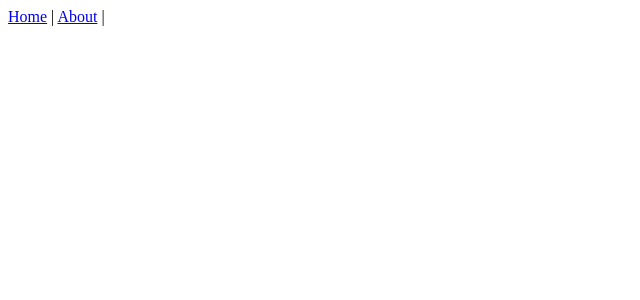
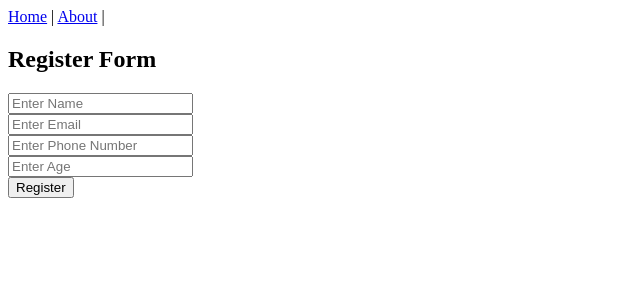
Before and after one commit to Akashraj2106/Feedback_Form-_Using_Mern_Stack, a React (Vite) app in the folder clint/: page /Register in a window 1280 px wide. Before the commit this address had no page. Shown: the top 300 px of the page, without its empty margins (0-640 px from the left). Built offline with nearby package versions, Linux system fonts and the light colour scheme.

Commit message:
first commit

```diff
--- a/clint/components/Home.jsx
+++ b/clint/components/Home.jsx
@@ -5,6 +5,8 @@ const Home = () => {
     <div>
       <h1>Welcome to home page</h1>
       <Link to="/form">T0 HERE TO FILL FEEDBACK FROM</Link> |{" "}
+     <Link to="/Register">T0 Register yourself</Link> |{" "}
+
     </div>
   )
 }
--- /dev/null
+++ b/clint/components/Register.jsx
@@ -0,0 +1,77 @@
+import React, { useState } from "react";
+import axios from "axios";
+
+const Register = () => {
+  const [formData, setFormData] = useState({
+    name: "",
+    Email: "",
+    Phoneno: "",
+    age: ""
+  });
+
+  const [status, setStatus] = useState("");
+
+  const handleChange = (e) => {
+    setFormData({ ...formData, [e.target.name]: e.target.value });
+  };
+
+  const handleSubmit = async (e) => {
+    e.preventDefault();
+    try {
+      await axios.post("http://localhost:5000/api/register", formData); // lowercase route
+      setStatus("Register confirmed ✅");
+      setFormData({ name: "", Email: "", Phoneno: "", age: "" });
+    } catch (err) {
+      setStatus("Error in register ❌");
+      console.error(err);
+    }
+  };
+
+  return (
+    <div>
+      <h2>Register Form</h2>
+      <form onSubmit={handleSubmit}>
+        <input
+          type="text"
+          name="name"
+          placeholder="Enter Name"
+          value={formData.name}
+          onChange={handleChange}
+          required
+        />
+        <br />
+        <input
+          type="email"
+          name="Email"
+          placeholder="Enter Email"
+          value={formData.Email}
+          onChange={handleChange}
+          required
+        />
+        <br />
+        <input
+          type="tel"
+          name="Phoneno"
+          placeholder="Enter Phone Number"
+          value={formData.Phoneno}
+          onChange={handleChange}
+          required
+        />
+        <br />
+        <input
+          type="number"
+          name="age"
+          placeholder="Enter Age"
+          value={formData.age || ""} // avoid React warning
+          onChange={handleChange}
+          required
+        />
+        <br />
+        <button type="submit">Register</button>
+      </form>
+      <p>{status}</p>
+    </div>
+  );
+};
+
+export default Register;
--- a/clint/src/App.jsx
+++ b/clint/src/App.jsx
@@ -5,7 +5,7 @@ import About from '../components/About';
 import Navbar from '../components/Navbar';
 import { BrowserRouter as Router, Routes, Route } from "react-router-dom";
 import axios from "axios";
-
+import Register from '../components/Register';
 const App = () => {
 
 
@@ -16,6 +16,7 @@ const App = () => {
         <Route path="/home" element={<Home />} />
         <Route path="/about" element={<About />} />
         <Route path="/form" element={<Form />} />
+        <Route path="/Register" element={<Register/>} />
       </Routes>
     </Router>
   );
```
Also changed, not shown: 2 other files (tests, documents, lock files or other folders).
